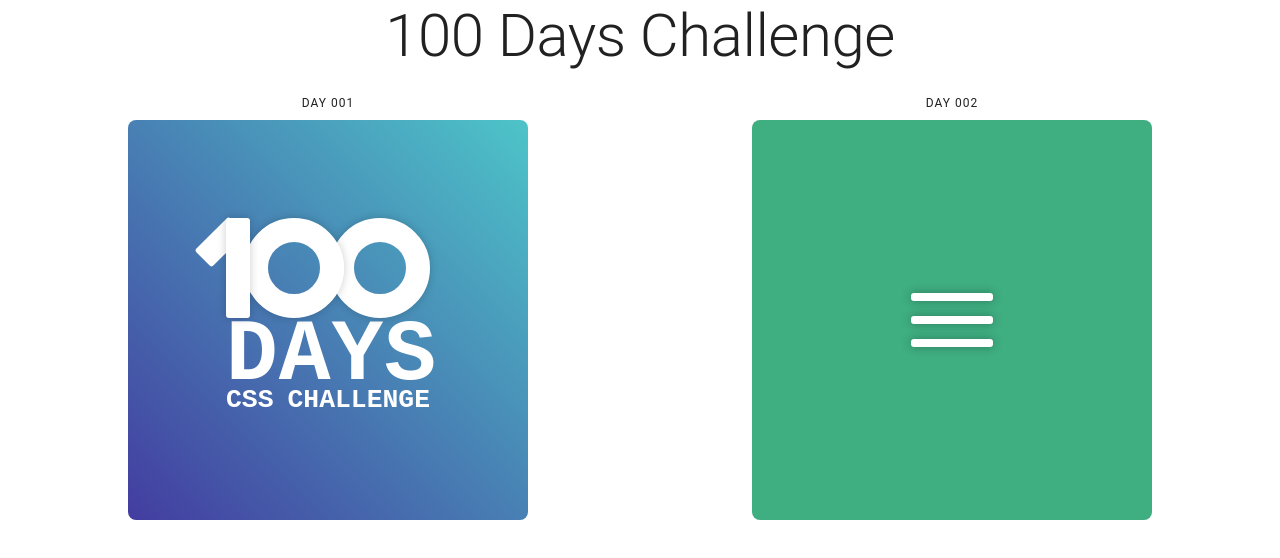
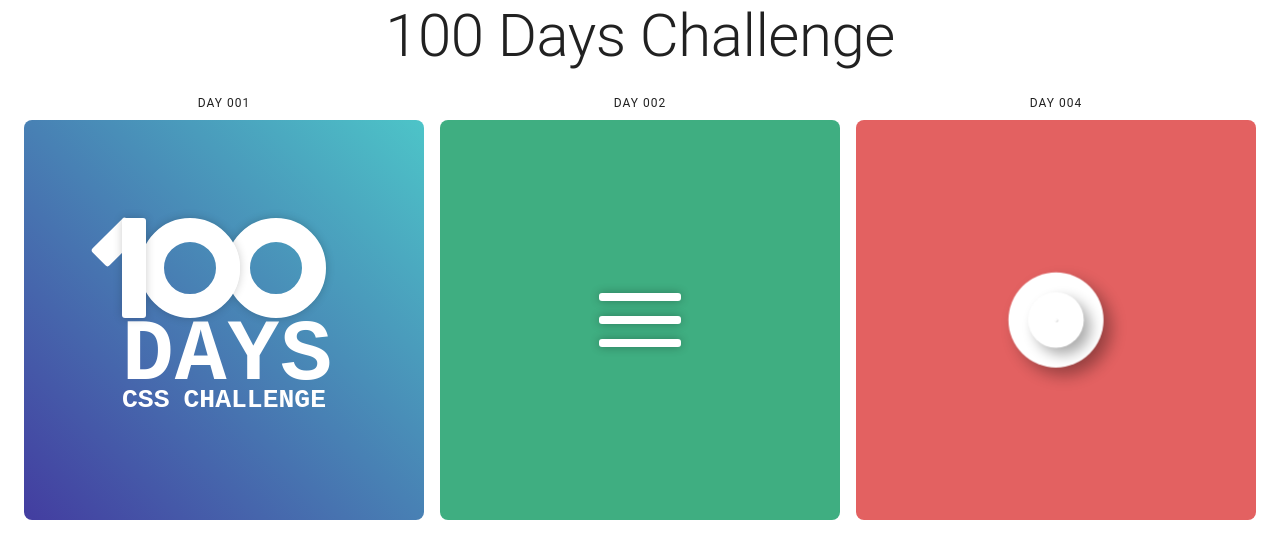
Before and after one commit to Dgvalerio/100-days-challenge, a Next.js app: page / in a window 1280 px wide. Shown: the top 558 px of the page. Built offline with nearby package versions, Linux system fonts and the light colour scheme.

Commit message:
feat(day): add resolution of Day #4

```diff
--- /dev/null
+++ b/src/pages/004/index.tsx
@@ -0,0 +1,150 @@
+import { NextPage } from 'next';
+import Head from 'next/head';
+
+import styled from '@emotion/styled';
+
+import { Main } from '@/pages/styled';
+
+const Task = styled.div`
+  height: 400px;
+  width: 400px;
+
+  border-radius: 8px;
+  background: #e36161;
+
+  display: flex;
+  justify-content: center;
+  align-items: center;
+
+  #content {
+    display: flex;
+    flex-direction: column;
+    justify-content: center;
+    align-items: center;
+    gap: 15px;
+    cursor: pointer;
+
+    > div {
+    }
+
+    #large,
+    #medium,
+    #small {
+      position: absolute;
+      border-radius: 100%;
+      background-color: #fff;
+      box-shadow: 0.5rem 0.5rem 1rem #00000055;
+      animation: ease 4.5s infinite;
+    }
+
+    #small {
+      height: 2rem;
+      width: 2rem;
+
+      @keyframes small-in {
+        0% {
+          transform: scale(0%);
+        }
+        20% {
+          transform: scale(0%);
+        }
+        40% {
+          transform: scale(99%);
+        }
+        50% {
+          transform: scale(100%);
+        }
+        60% {
+          transform: scale(99%);
+        }
+        80% {
+          transform: scale(0%);
+        }
+        100% {
+          transform: scale(0%);
+        }
+      }
+
+      animation-name: small-in;
+    }
+
+    #medium {
+      height: 4rem;
+      width: 4rem;
+
+      @keyframes medium-in {
+        0% {
+          transform: scale(0%);
+        }
+        10% {
+          transform: scale(0%);
+        }
+        30% {
+          transform: scale(99%);
+        }
+        50% {
+          transform: scale(100%);
+        }
+        70% {
+          transform: scale(99%);
+        }
+        90% {
+          transform: scale(0%);
+        }
+        100% {
+          transform: scale(0%);
+        }
+      }
+
+      animation-name: medium-in;
+    }
+
+    #large {
+      height: 6rem;
+      width: 6rem;
+
+      @keyframes large-in {
+        0% {
+          transform: scale(0%);
+        }
+        20% {
+          transform: scale(99%);
+        }
+        50% {
+          transform: scale(100%);
+        }
+        80% {
+          transform: scale(99%);
+        }
+        100% {
+          transform: scale(0%);
+        }
+      }
+
+      animation-name: large-in;
+    }
+  }
+`;
+
+export const Day004: NextPage = () => (
+  <Task>
+    <div id="content">
+      <div id="large"></div>
+      <div id="medium"></div>
+      <div id="small"></div>
+    </div>
+  </Task>
+);
+
+const Page: NextPage = () => (
+  <>
+    <Head>
+      <title>CSS Challenge 004</title>
+    </Head>
+    <Main>
+      <Day004 />
+    </Main>
+  </>
+);
+
+export default Page;
--- a/src/pages/index.tsx
+++ b/src/pages/index.tsx
@@ -9,6 +9,7 @@ import styled from '@emotion/styled';
 
 import { Day001 } from '@/pages/001';
 import { Day002 } from '@/pages/002';
+import { Day004 } from '@/pages/004';
 
 const inter = Inter({ subsets: ['latin'] });
 
@@ -48,6 +49,10 @@ const Home: NextPage = () => {
             <Typography variant="overline">Day 002</Typography>
             <Day002 />
           </div>
+          <div onClick={(): void => void router.push('/004')}>
+            <Typography variant="overline">Day 004</Typography>
+            <Day004 />
+          </div>
         </Tasks>
       </main>
     </>
```
